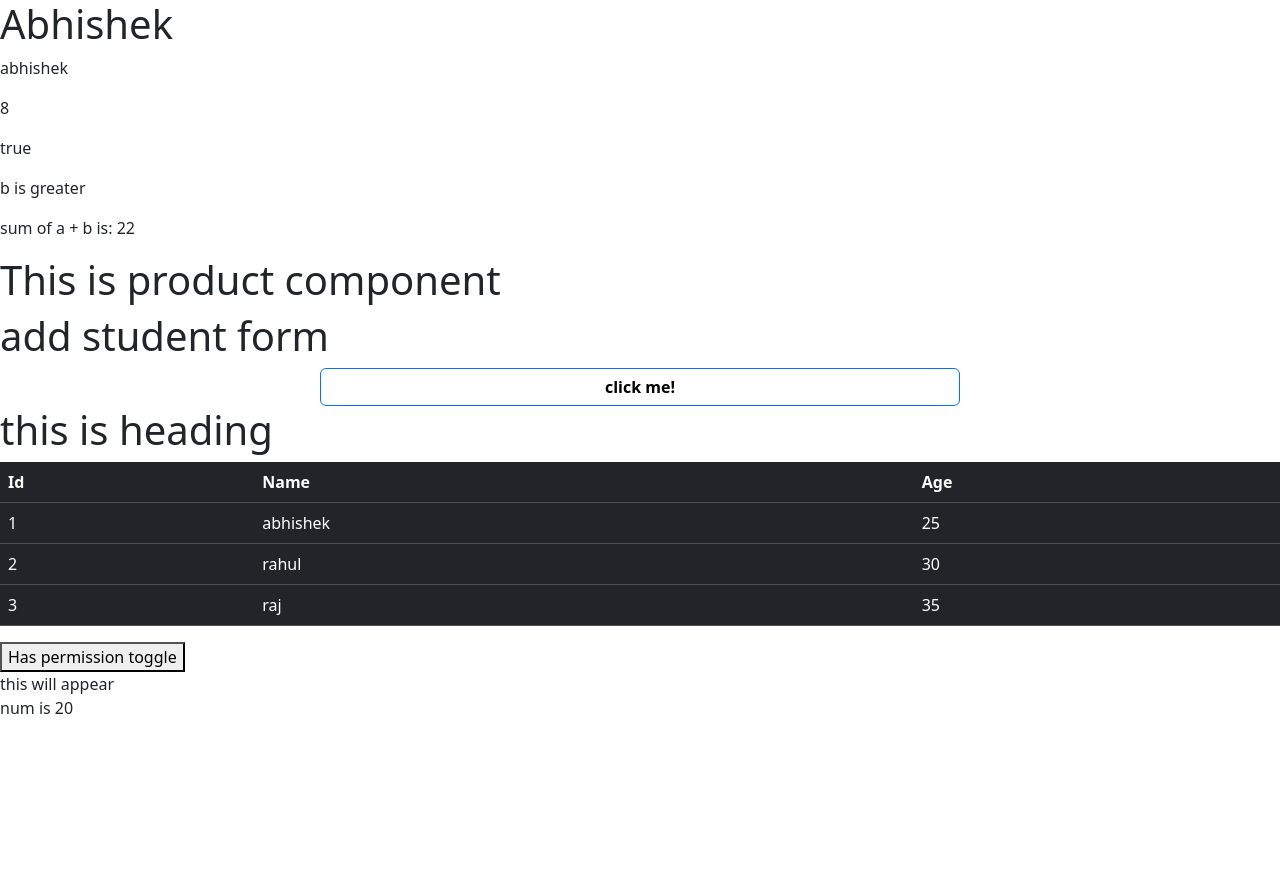
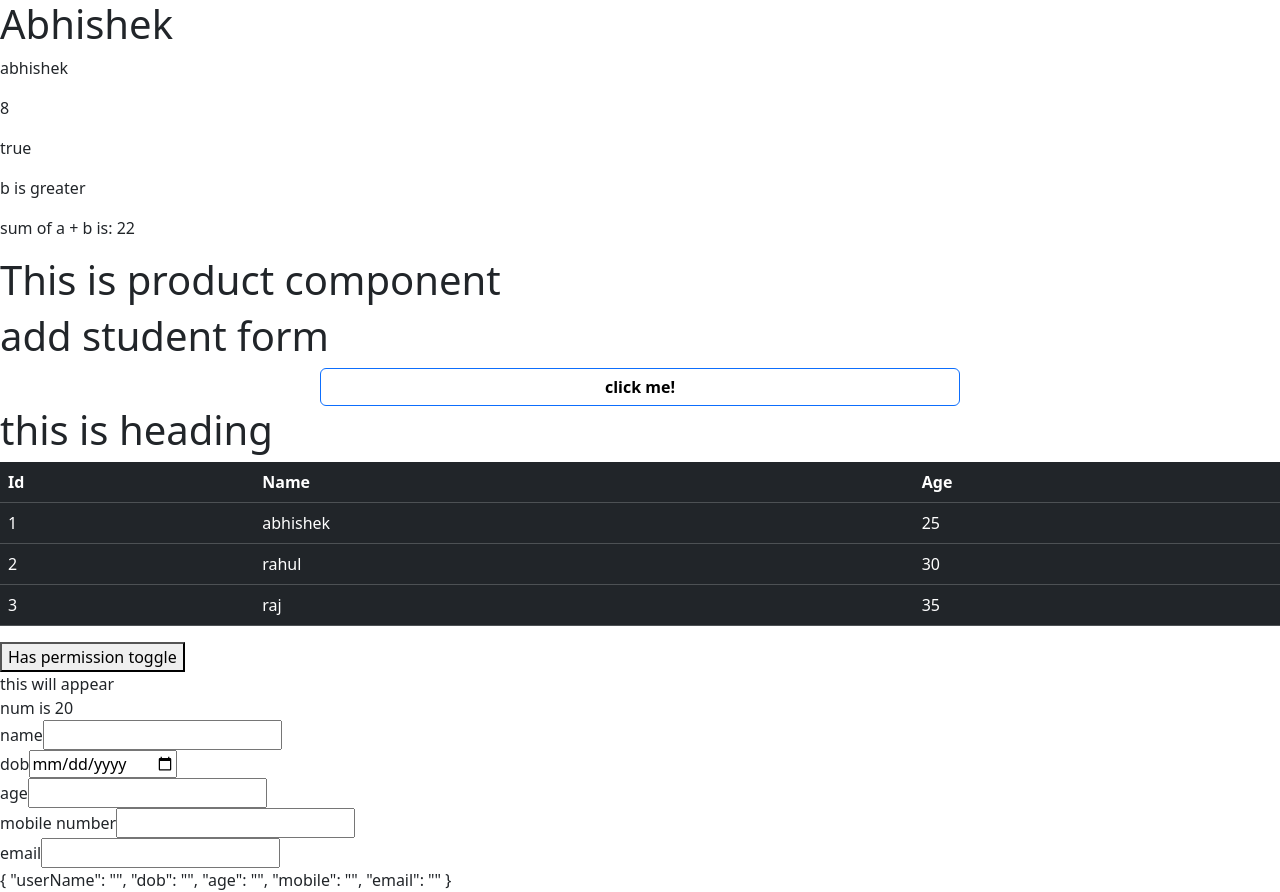
Before and after one commit to Abhi2971/class_angular, an Angular app: page / in a window 1280 px wide. Before the commit the page ends 800 px from the top, so only its background shows below. Built offline with nearby package versions, Linux system fonts and the light colour scheme.

Commit message:
ngModel example (two way binding)

```diff
--- a/src/app/app.component.html
+++ b/src/app/app.component.html
@@ -45,3 +45,31 @@
       <div *ngSwitchCase="20"> num is 20</div>
       <div *ngSwitchCase="30"> num is 30</div>
     </div>
+
+    <!-- ATTRIBUTE DIRECTIVE -->
+
+    <div>
+      <div>
+        <label> name </label>
+        <input type="text" name="userName" id="userName" [(ngModel)]="student.userName" />
+      </div>
+      <div>
+        <label> dob </label>
+        <input type="date" name="dob" id="dob" [(ngModel)]="student.dob" />
+      </div>
+      <div>
+        <label> age </label>
+        <input type="text" name="age" id="age" [(ngModel)]="student.age" />
+      </div>
+      <div>
+        <label> mobile number </label>
+        <input type="text" name="mobile" id="mobile" [(ngModel)]="student.mobile" />
+      </div>
+      <div>
+        <label> email </label>
+        <input type="email" name="email" id="email" [(ngModel)]="student.email" />
+      </div>
+    </div>
+    <div>
+      {{student|json}}
+    </div>
--- a/src/app/app.component.ts
+++ b/src/app/app.component.ts
@@ -3,11 +3,12 @@ import { RouterOutlet } from '@angular/router';
 import { ProductComponent } from './product/product.component';
 import { StudentModule } from './student/student.module';
 import { CommonModule } from '@angular/common';
+import { FormsModule } from '@angular/forms';
 
 @Component({
   selector: 'app-root',
   standalone: true,
-  imports: [RouterOutlet, ProductComponent, StudentModule, CommonModule],
+  imports: [RouterOutlet, ProductComponent, StudentModule, CommonModule, FormsModule],
   templateUrl: './app.component.html',
   styleUrls: ['./app.component.scss']
 })
@@ -28,8 +29,15 @@ export class AppComponent {
     { id: 3, name: 'raj', age: 35 }
   ];
   has = true;
-  toggleHasPermission(ev:any){
-    this.has=!this.has;
+  toggleHasPermission(ev: any) {
+    this.has = !this.has;
   }
-  num2=20;
+  num2 = 20;
+  student = {
+    userName: "",
+    dob: "",
+    age: "",
+    mobile: "",
+    email:""
+  }
 }
```
